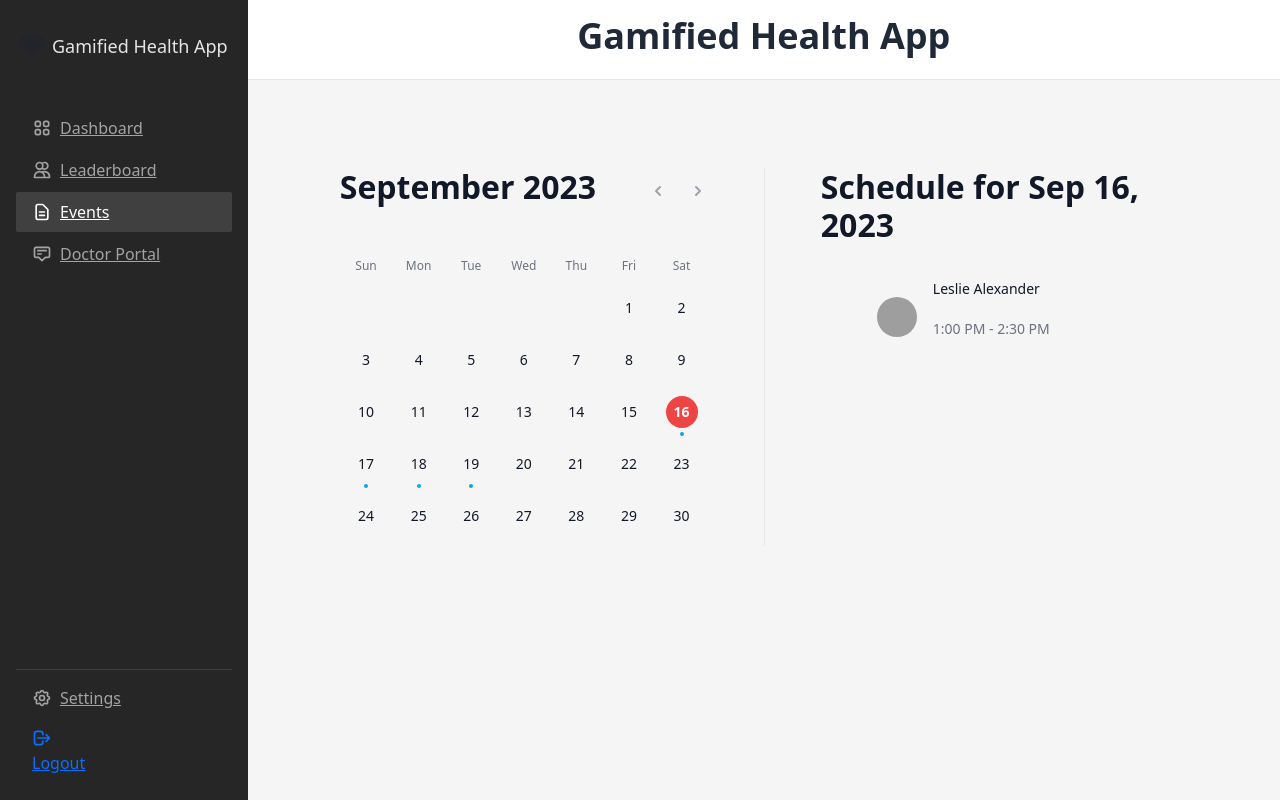
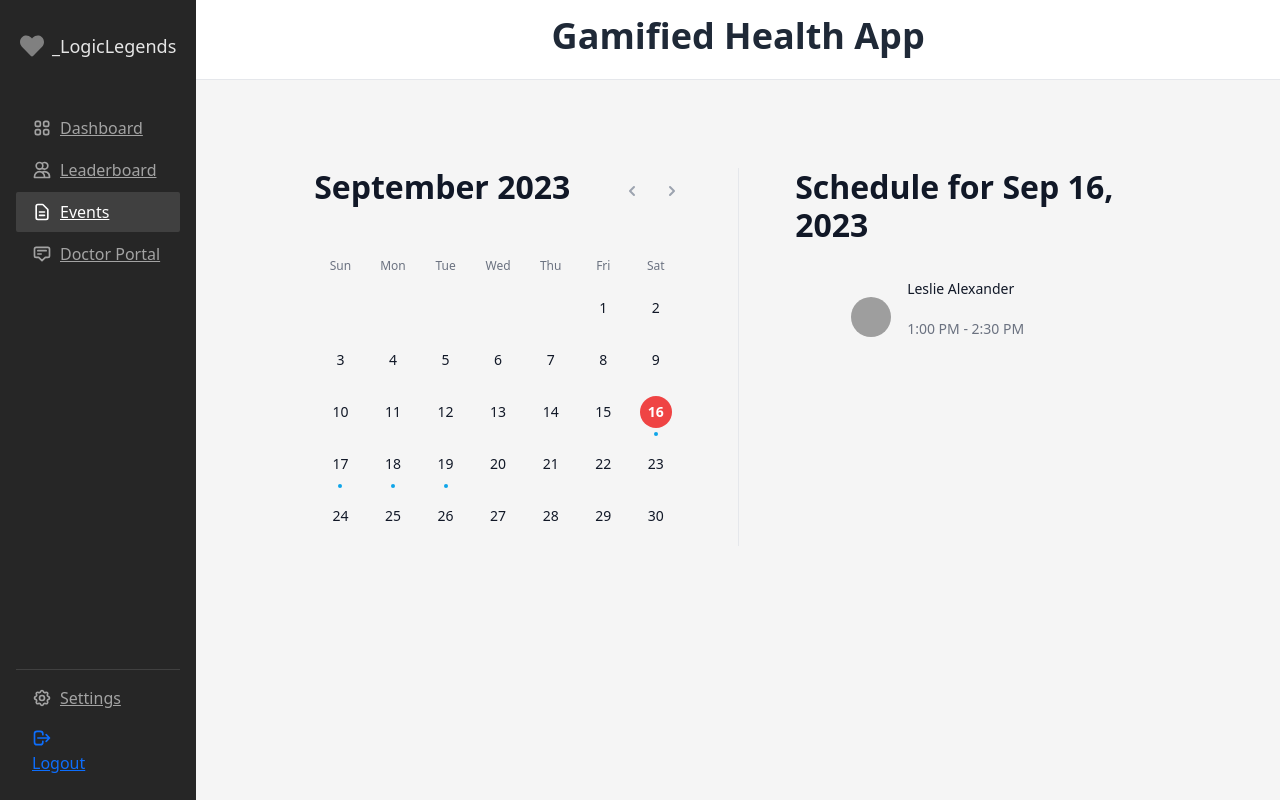
Before and after one commit to TebogoYungMercykay/Gamified_Health_App_Logic_Legends, a React (Create React App) app in the folder health-app/: page /events in a window 1280 px wide. Built offline with nearby package versions, Linux system fonts and the light colour scheme; grey boxes are pictures that could not be loaded.

Commit message:
Update: Added Team Name as the Logo.
- Added an Icon for the Logo just for control.
- Moved the App name to the Header
- This is to make sure the Header doesn't contain the Search, It made it look Weird.

```diff
--- a/health-app/src/components/shared/Sidebar.jsx
+++ b/health-app/src/components/shared/Sidebar.jsx
@@ -11,8 +11,8 @@ export default function Sidebar() {
 	return (
 		<div className="bg-neutral-800 w-70 p-3 flex flex-col">
 			<div className="flex items-center gap-2 px-1 py-3">
-				<FaHeart size={24} />
-				<span className="text-neutral-200 text-lg">Gamified Health App</span>
+				<FaHeart size={24} style={{ color: 'grey' }}/>
+				<span className="text-neutral-200 text-lg">_LogicLegends</span>
 			</div>
 			<div className="py-8 flex flex-1 flex-col gap-0.5">
 				{DASHBOARD_SIDEBAR_LINKS.map((link) => (
```
